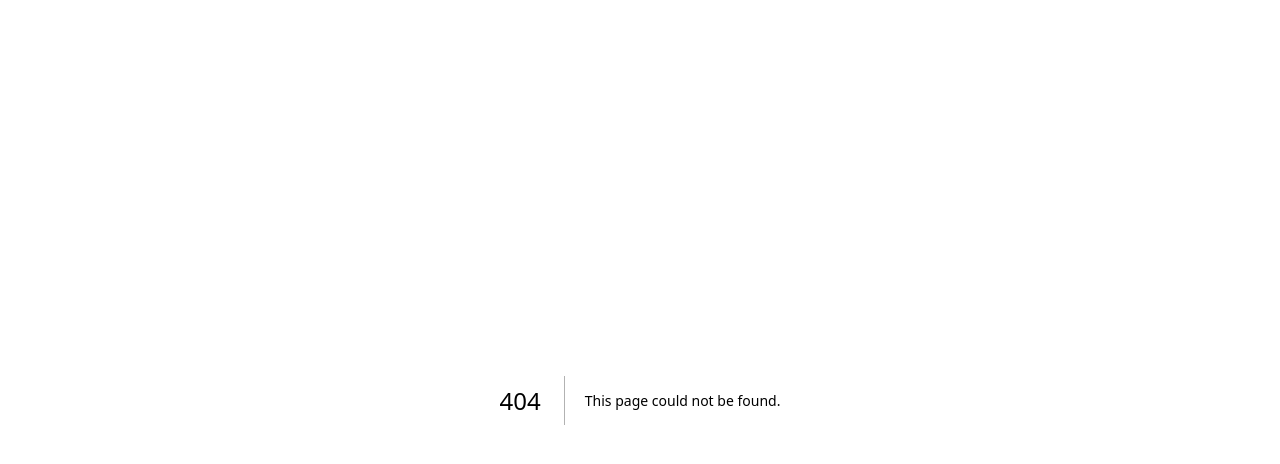
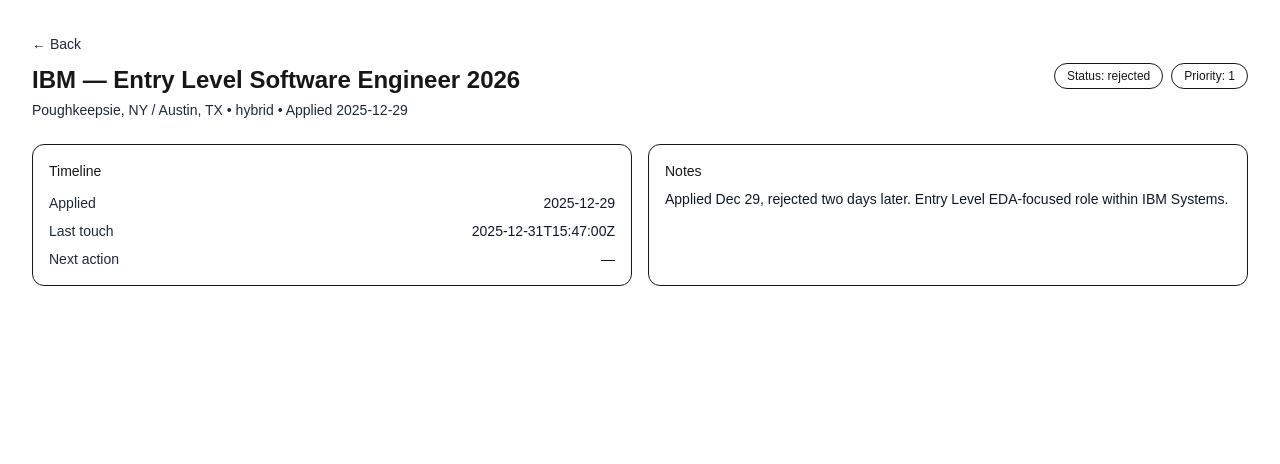
Before and after one commit to BMIHALKO/Ai-Job-Application-Command-Center, a Next.js app in the folder frontend/: page /applications/1 in a window 1280 px wide. Before the commit this address had no page. Shown: the top 464 px of the page. Built offline with nearby package versions, Linux system fonts and the light colour scheme.

Commit message:
Add application detail page with dynamic routing

```diff
--- /dev/null
+++ b/frontend/app/applications/[id]/page.tsx
@@ -0,0 +1,89 @@
+import Link from "next/link";
+import { MOCK_APPLICATIONS } from "../data";
+
+export default async function ApplicationDetailPage({
+  params,
+}: {
+  params: Promise<{ id: string }>;
+}) {
+  const { id } = await params;
+
+  const app = MOCK_APPLICATIONS.find((x) => x.application_id === id);
+
+  if (!app) {
+    return (
+      <main className="p-8">
+        <div className="text-sm text-gray-800">Application not found.</div>
+        <Link
+          href="/applications"
+          className="mt-4 inline-flex rounded-lg border px-4 py-2 text-sm hover:bg-gray-50"
+        >
+          ← Back to Applications
+        </Link>
+      </main>
+    );
+  }
+
+  return (
+    <main className="p-8">
+      <div className="flex items-center justify-between gap-4">
+        <div>
+          <Link href="/applications" className="text-sm text-gray-800 hover:underline">
+            ← Back
+          </Link>
+
+          <h1 className="mt-2 text-2xl font-semibold">
+            {app.company_name} — {app.role_title}
+          </h1>
+
+          <p className="mt-1 text-sm text-gray-800">
+            {[
+              app.location,
+              app.work_mode,
+              app.applied_at ? `Applied ${app.applied_at}` : null,
+            ]
+              .filter(Boolean)
+              .join(" • ")}
+          </p>
+        </div>
+
+        <div className="flex gap-2">
+          <span className="rounded-full border px-3 py-1 text-xs font-medium">
+            Status: {app.status}
+          </span>
+          <span className="rounded-full border px-3 py-1 text-xs font-medium">
+            Priority: {app.priority}
+          </span>
+        </div>
+      </div>
+
+      <div className="mt-6 grid gap-4 md:grid-cols-2">
+        <section className="rounded-xl border bg-white p-4">
+          <div className="text-sm font-medium">Timeline</div>
+
+          <div className="mt-3 space-y-2 text-sm text-gray-900">
+            <div className="flex justify-between gap-4">
+              <div className="text-gray-800">Applied</div>
+              <div className="font-medium">{app.applied_at ?? "—"}</div>
+            </div>
+
+            <div className="flex justify-between gap-4">
+              <div className="text-gray-800">Last touch</div>
+              <div className="font-medium">{app.last_touch_at ?? "—"}</div>
+            </div>
+
+            <div className="flex justify-between gap-4">
+              <div className="text-gray-800">Next action</div>
+              <div className="font-medium">{app.next_action_at ?? "—"}</div>
+            </div>
+          </div>
+        </section>
+
+        <section className="rounded-xl border bg-white p-4">
+          <div className="text-sm font-medium">Notes</div>
+          <div className="mt-2 text-sm text-gray-900">{app.notes ?? "—"}</div>
+        </section>
+      </div>
+    </main>
+  );
+}
--- /dev/null
+++ b/frontend/app/applications/data.ts
@@ -0,0 +1,65 @@
+export type ApplicationStatus =
+    | "draft"
+    | "applied"
+    | "screen"
+    | "interview"
+    | "offer"
+    | "rejected"
+    | "withdrawn"
+    | "ghosted";
+
+export type ApplicationRow = {
+    application_id: string;
+    company_name: string;
+    role_title: string;
+    status: ApplicationStatus;
+    priority: number;
+    applied_at: string | null;
+    last_touch_at: string | null;
+    next_action_at: string | null;
+    location: string | null;
+    work_mode: string | null;
+    notes?: string | null;
+};
+
+export const MOCK_APPLICATIONS: ApplicationRow[] = [
+    {
+        application_id: "1",
+        company_name: "IBM",
+        role_title: "Entry Level Software Engineer 2026",
+        status: "rejected",
+        priority: 1,
+        applied_at: "2025-12-29",
+        last_touch_at: "2025-12-31T15:47:00Z",
+        next_action_at: null,
+        location: "Poughkeepsie, NY / Austin, TX",
+        work_mode: "hybrid",
+        notes: "Applied Dec 29, rejected two days later. Entry Level EDA-focused role within IBM Systems.",
+    },
+      {
+    application_id: "2",
+    company_name: "Another Corp",
+    role_title: "Frontend Engineer",
+    status: "screen",
+    priority: 1,
+    applied_at: "2025-12-10",
+    last_touch_at: "2025-12-18T16:00:00Z",
+    next_action_at: "2025-12-29T12:00:00Z",
+    location: "Remote",
+    work_mode: "remote",
+    notes: "Recruiter reached out on LinkedIn. Waiting on next steps.",
+  },
+  {
+    application_id: "3",
+    company_name: "No Response LLC",
+    role_title: "Backend Engineer",
+    status: "ghosted",
+    priority: 3,
+    applied_at: "2025-11-30",
+    last_touch_at: "2025-12-02T18:00:00Z",
+    next_action_at: "2025-12-20T12:00:00Z",
+    location: "Charlotte, NC",
+    work_mode: "onsite",
+    notes: "Send one last check-in, then mark as ghosted.",
+  },
+]
--- a/frontend/app/applications/page.tsx
+++ b/frontend/app/applications/page.tsx
@@ -1,4 +1,6 @@
 "use client";
+import Link from "next/link";
+import { MOCK_APPLICATIONS } from "./data";
 import { useEffect, useMemo, useState } from "react";
 
 type ApplicationStatus =
@@ -25,48 +27,6 @@
     notes?: string | null;
 };
 
-const MOCK: ApplicationRow[] = [
-    {
-      application_id: "1",
-      company_name: "Example Co",
-      role_title: "Software Engineer",
-      status: "applied",
-      priority: 2,
-      applied_at: "2025-12-20",
-      last_touch_at: "2025-12-22T14:30:00Z",
-      next_action_at: "2025-12-30T15:00:00Z",
-      location: "Charlotte, NC",
-      work_mode: "hybrid",
-      notes: "Follow up if no response by end of week.",
-    },
-    {
-      application_id: "2",
-      company_name: "Another Corp",
-      role_title: "Frontend Engineer",
-      status: "screen",
-      priority: 1,
-      applied_at: "2025-12-10",
-      last_touch_at: "2025-12-18T16:00:00Z",
-      next_action_at: "2025-12-29T12:00:00Z",
-      location: "Remote",
-      work_mode: "remote",
-      notes: "Recruiter reached out on LinkedIn. Waiting on next steps."
-    },
-    {
-      application_id: "3",
-      company_name: "No Response LLC",
-      role_title: "Backend Engineer",
-      status: "ghosted",
-      priority: 3,
-      applied_at: "2025-11-30",
-      last_touch_at: "2025-12-02T18:00:00Z",
-      next_action_at: "2025-12-20T12:00:00Z",
-      location: "Charlotte, NC",
-      work_mode: "on-site",
-      notes: "Send one last check-in, then mark as ghosted."
-    },
-];
-
 function formatDateShort(d: Date) {
     return d.toLocaleDateString(undefined, {month: "short", day: "numeric"});
 }
@@ -79,7 +39,7 @@
 
     // normalize to dates for "today/tomorrow"
     const startOfToday = new Date(now.getFullYear(), now.getMonth(), now.getDate());
-    const startOfDue = new Date(now.getFullYear(), now.getMonth(), now.getDate());
+    const startOfDue = new Date(due.getFullYear(), due.getMonth(), due.getDate());
 
     const msPerDay = 24 * 60 * 60 * 1000;
     const dayDiff = Math.round((startOfDue.getTime() - startOfToday.getTime()) / msPerDay);
@@ -128,13 +88,13 @@
 
 function toneChipClass(tone: "neutral" | "warning" | "danger") {
     if (tone === "danger") return "bg-red-50 text-red-700 border-red-200";
-    if (tone == "warning") return "bg-amber-50 text-amber-800 border-amber-200";
+    if (tone === "warning") return "bg-amber-50 text-amber-800 border-amber-200";
 
     return "bg-gray-50 text-gray-700 border-gray-200";
 }
 
 export default function ApplicationsPage() {
-    const rows = useMemo(() => MOCK, []);
+    const rows = useMemo(() => MOCK_APPLICATIONS, []);
     const [selectedId, setSelectedId] = useState < string | null > (null);
 
     const selected = useMemo(() => rows.find((r) => r.application_id === selectedId) ?? null, [
@@ -156,7 +116,7 @@
 
     return (
         <main className = "p-8">
-            <div className = "flex items-end justify-between gap 4">
+            <div className = "flex items-end justify-between gap-4">
                 <div>
                     <h1 className = "text-2xl font-semibold">Applications</h1>
                     <p className = "mt-1 text-sm text-gray-600">
@@ -169,7 +129,7 @@
                 </button>
             </div>
 
-            <div className = "mt-6 overflow-x-auto rounded-x1 border bg-white">
+            <div className = "mt-6 overflow-x-auto rounded-xl border bg-white">
                 <table className = "min-w-full text-sm">
                     <thead className = "bg-gray-50 text-gray-700">
                         <tr className = "text-left">
@@ -321,9 +281,9 @@
                     </div>
 
                     <div className="mt-6 flex gap-2">
-                    <button className="flex-1 rounded-lg bg-black px-3 py-2 text-sm text-white hover:opacity-90">
-                        Open details
-                    </button>
+                    <Link href = {`/applications/${selected.application_id}`} className = "flex-1 rounded-lg bg-black px-3 py-2 text-center text-sm text-white hover:opacity-90">
+                        Open Details
+                    </Link>
                     <button className="rounded-lg border px-3 py-2 text-sm hover:bg-gray-50">
                         Quick edit
                     </button>
```
